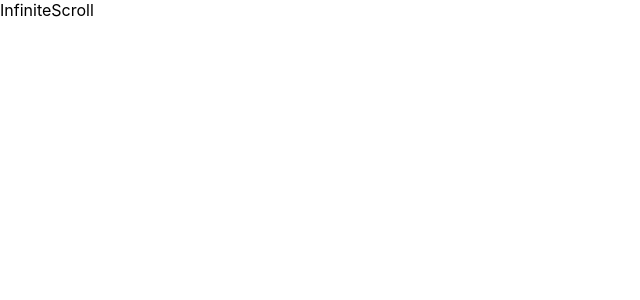
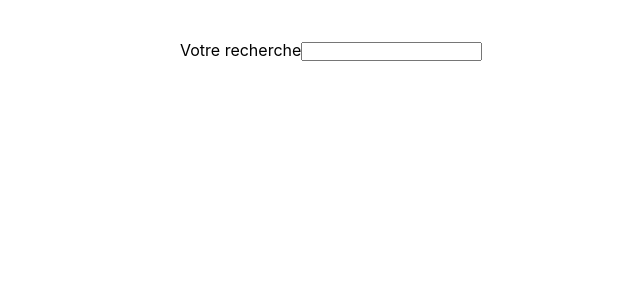
Before and after one commit to HuguesBriqueler/Infinite-Gallery, a React (Create React App) app: page / in a window 1280 px wide. Shown: the top 300 px of the page, without its empty margins (0-640 px from the left). Built offline with nearby package versions, Linux system fonts and the light colour scheme.

Commit message:
Added first css rules

```diff
--- a/package.json
+++ b/package.json
@@ -9,6 +9,7 @@
     "react": "^18.0.0",
     "react-dom": "^18.0.0",
     "react-scripts": "5.0.0",
+    "uuid": "^8.3.2",
     "web-vitals": "^2.1.4"
   },
   "scripts": {
--- a/src/components/InfiniteScroll.jsx
+++ b/src/components/InfiniteScroll.jsx
@@ -1,7 +1,30 @@
+import { useState, useEffect, useRef } from "react";
 import styles from "./InfiniteScroll.module.css";
+import { v4 as uuidv4 } from "uuid";
 
 function InfiniteScroll() {
-  return <div>InfiniteScroll</div>;
+  const [imgData, setImgData] = useState([[], [], []]);
+  const [page, setPage] = useState(1);
+  const [searchTerm, setSearchTerm] = useState("random");
+  const handleSearch = (e) => {
+    e.preventDefault();
+  };
+
+  const searchRef = useRef();
+
+  return (
+    <div className={styles.container}>
+      <form onSubmit={handleSearch}>
+        <label htmlFor="search">Votre recherche</label>
+        <input type="text" id="search" ref={searchRef} />
+      </form>
+      <div className={styles.cardList}>
+        <div></div>
+        <div></div>
+        <div></div>
+      </div>
+    </div>
+  );
 }
 
 export default InfiniteScroll;
--- a/src/components/InfiniteScroll.module.css
+++ b/src/components/InfiniteScroll.module.css
@@ -0,0 +1,15 @@
+.container {
+  margin: 0 auto;
+  max-width: 1000px;
+  padding: 40px;
+  height: auto;
+}
+
+.cardList {
+  display: grid;
+  grid-gap: 6px;
+  grid-template-columns: repeat(3, minmax(0, 1fr));
+  align-items: start;
+  max-width: 1000px;
+  margin: 0 auto;
+}
```
Also changed, not shown: 1 other file (tests, documents, lock files or other folders).
